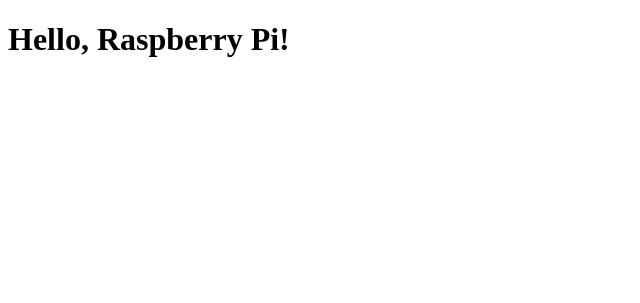
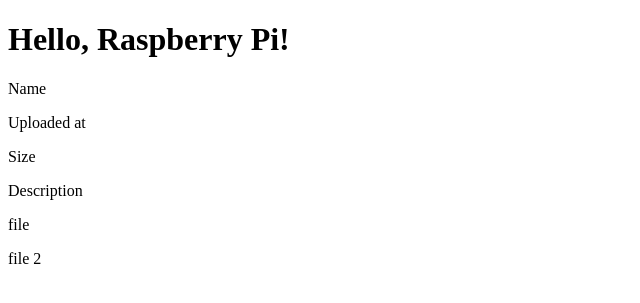
Before and after one commit to bendknee/SysProg_SharePi, a Django app: page / in a window 1280 px wide. Shown: the top 303 px of the page, without its empty margins (0-640 px from the left). Run offline with Django 3.2, Linux system fonts and the light colour scheme.

Commit message:
hello raspberry pi

```diff
--- a/web/templates/index.html
+++ b/web/templates/index.html
@@ -4,9 +4,28 @@
     <!-- Required meta tags -->
     <meta charset="utf-8">
     <meta name="viewport" content="width=device-width, initial-scale=1, shrink-to-fit=no">
+    <style type="text/css">
 
+    </style>
   </head>
   <body>
     <h1>Hello, Raspberry Pi!</h1>
+    <div class="table">
+      <div>
+        <div ><p>Name</p></div>
+        <div><p>Uploaded at</p></div>
+        <div><p>Size</p></div>
+        <div><p>Description</p></div>
+      </div>
+      <div >
+        <div><p>file</p></div>
+      </div>
+      <div>
+        <div>
+          <p>file 2</p>
+        </div>
+      </div>
+
+    </div>
   </body>
 </html>
```
